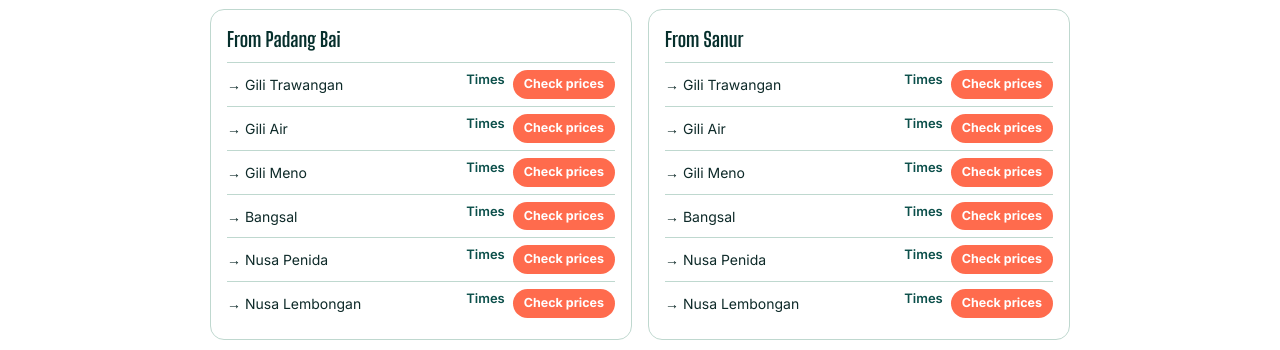
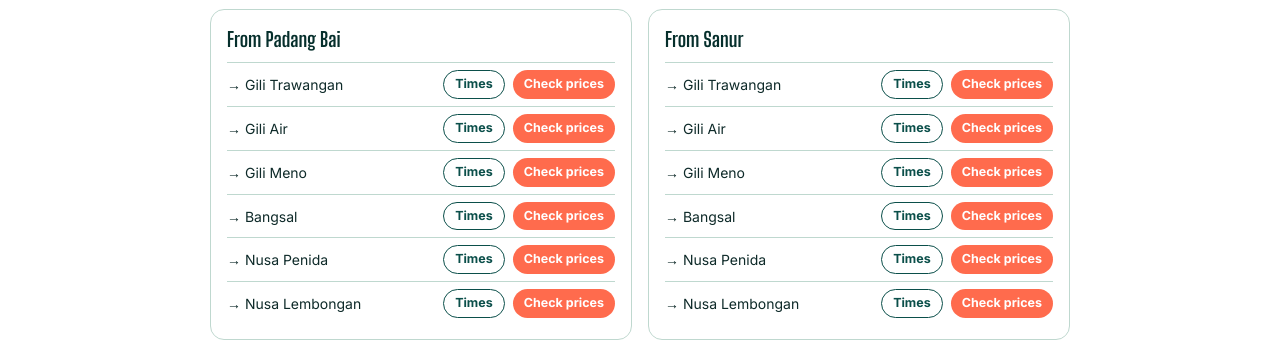
Before and after one commit to troyschneebeli-hub/islandbounce-web, a Next.js app: page /indonesia/routes in a window 1280 px wide. Shown: the part 450-800 px from the top of the page. Built offline with nearby package versions, Linux system fonts and the light colour scheme; no server answers.

Commit message:
Routes page: 'Times' is an outlined button next to Check prices

```diff
--- a/components/AllRoutesDirectory.js
+++ b/components/AllRoutesDirectory.js
@@ -75,7 +75,10 @@ export default function AllRoutesDirectory() {
                     )}
                     <span style={{ display: "flex", gap: 8, flexShrink: 0 }}>
                       {page && (
-                        <Link href={`/indonesia/routes/${page.slug}`} style={{ color: COLORS.sea, fontWeight: 600, fontSize: 13 }}>
+                        <Link
+                          href={`/indonesia/routes/${page.slug}`}
+                          style={{ border: `1.5px solid ${COLORS.sea}`, color: COLORS.sea, background: "white", fontWeight: 700, fontSize: 12.5, padding: "4px 11px", borderRadius: 999, textDecoration: "none" }}
+                        >
                           Times
                         </Link>
                       )}
```
